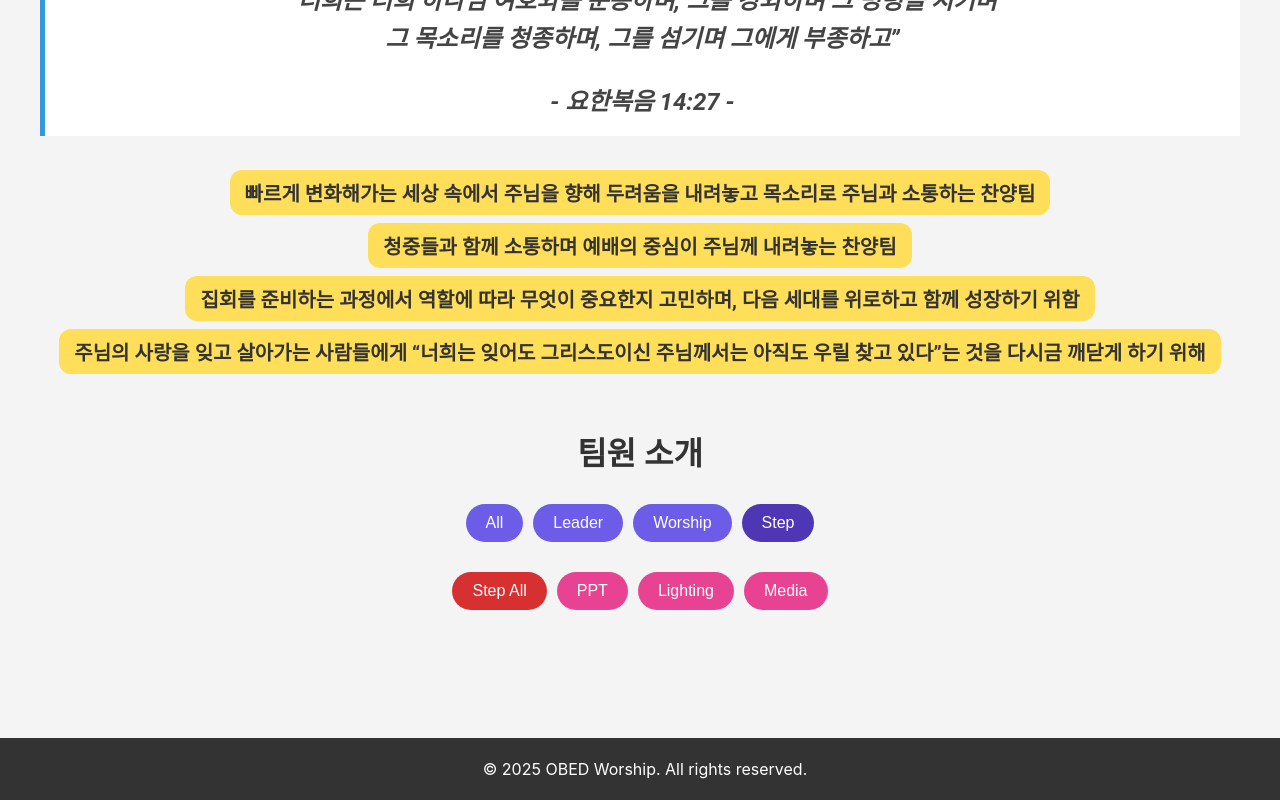
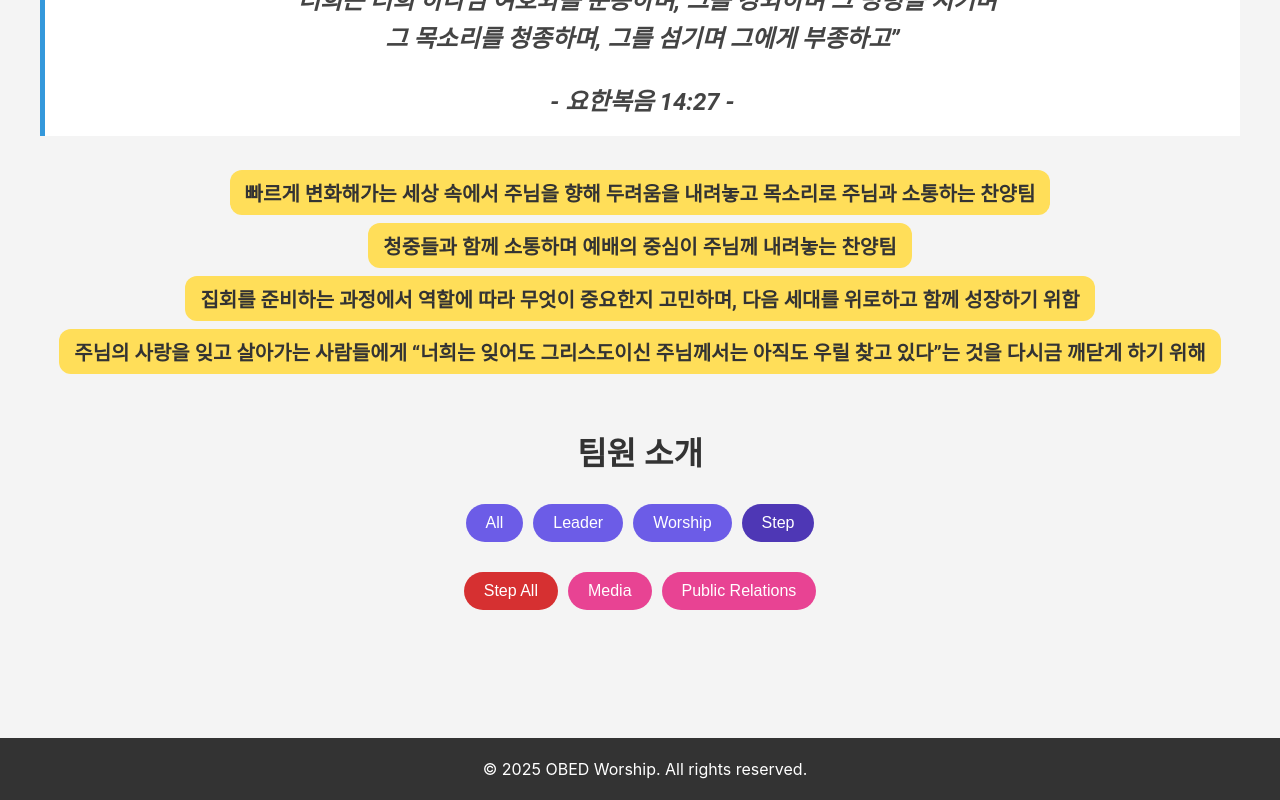
Before and after one commit to djsy01/obed-site, a React (Create React App) app: page /team in a window 1280 px wide. Both pictures are taken after a click on the button "Step". Shown: the part 304-1104 px from the top of the page. Built offline with nearby package versions, Linux system fonts and the light colour scheme.

Commit message:
Step 수정

```diff
--- a/src/pages/Team.jsx
+++ b/src/pages/Team.jsx
@@ -65,7 +65,7 @@ const Team = () => {
       name: "박민석",
       affiliation: "청년부",
       acount: ["Step"],
-      positions: ["PPT"],
+      positions: ["Media"],
       instagram: "https://www.instagram.com/min_mola_/",
       youtube: "",
       photo: "",
@@ -74,7 +74,7 @@ const Team = () => {
       name: "박세곤",
       affiliation: "청년부",
       acount: ["Step"],
-      positions: ["Lighting"],
+      positions: ["Media"],
       instagram: "",
       youtube: "",
       photo: "",
@@ -87,7 +87,14 @@ const Team = () => {
       instagram: "https://www.instagram.com/moojin9351/",
       youtube: "",
       photo: "",
-    },*/
+    },
+    {
+      name: "김예섬",
+      affiliation: "청년부",
+      acount: ["Public Relations"],
+      positions: ["Poster Making"],
+      photo: "",
+    }, */
     {
       name: "유근서",
       affiliation: "청년부",
@@ -204,7 +211,7 @@ const Team = () => {
     if (filter === "step") {
       if (stepFilter === "") {
         return member.positions.some(pos =>
-          ["PPT", "Media", "Lighting"].includes(pos)
+          ["Media", "Public Relations"].includes(pos)
         );
       } else {
         return member.positions.includes(stepFilter);
@@ -261,9 +268,8 @@ const Team = () => {
         {filter === "step" && (
           <div className="step-filters">
             <button className={`filter-btn ${stepFilter === "" ? "active" : ""}`} onClick={() => setStepFilter("")}>Step All</button>
-            <button className={`filter-btn ${stepFilter === "PPT" ? "active" : ""}`} onClick={() => setStepFilter("PPT")}>PPT</button>
-            <button className={`filter-btn ${stepFilter === "Lighting" ? "active" : ""}`} onClick={() => setStepFilter("Lighting")}>Lighting</button>
             <button className={`filter-btn ${stepFilter === "Media" ? "active" : ""}`} onClick={() => setStepFilter("Media")}>Media</button>
+            <button className={`filter-btn ${stepFilter === "Public Relations" ? "active" : ""}`} onClick={() => setStepFilter("Public Relations")}>Public Relations</button>
           </div>
         )}
 
```
